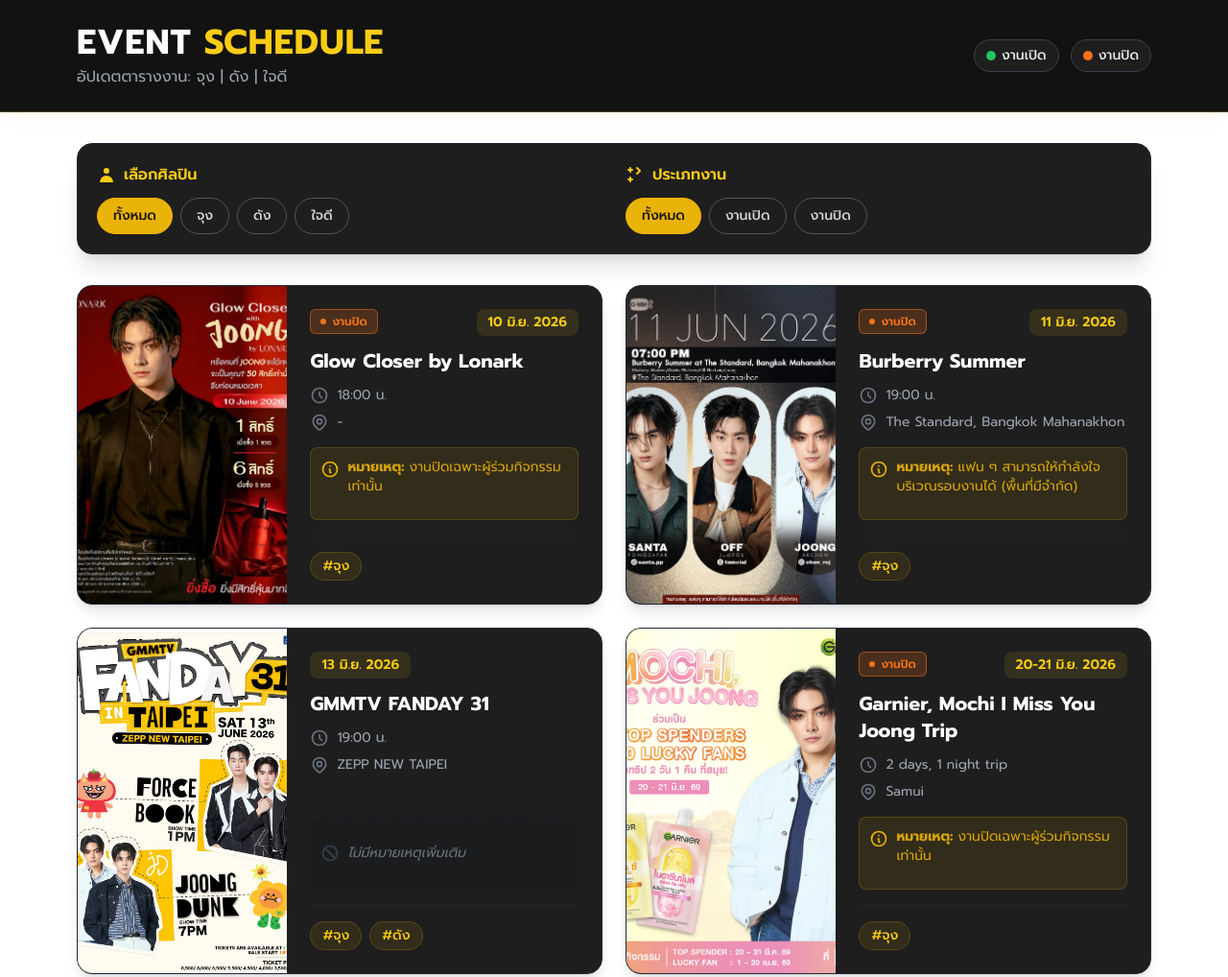
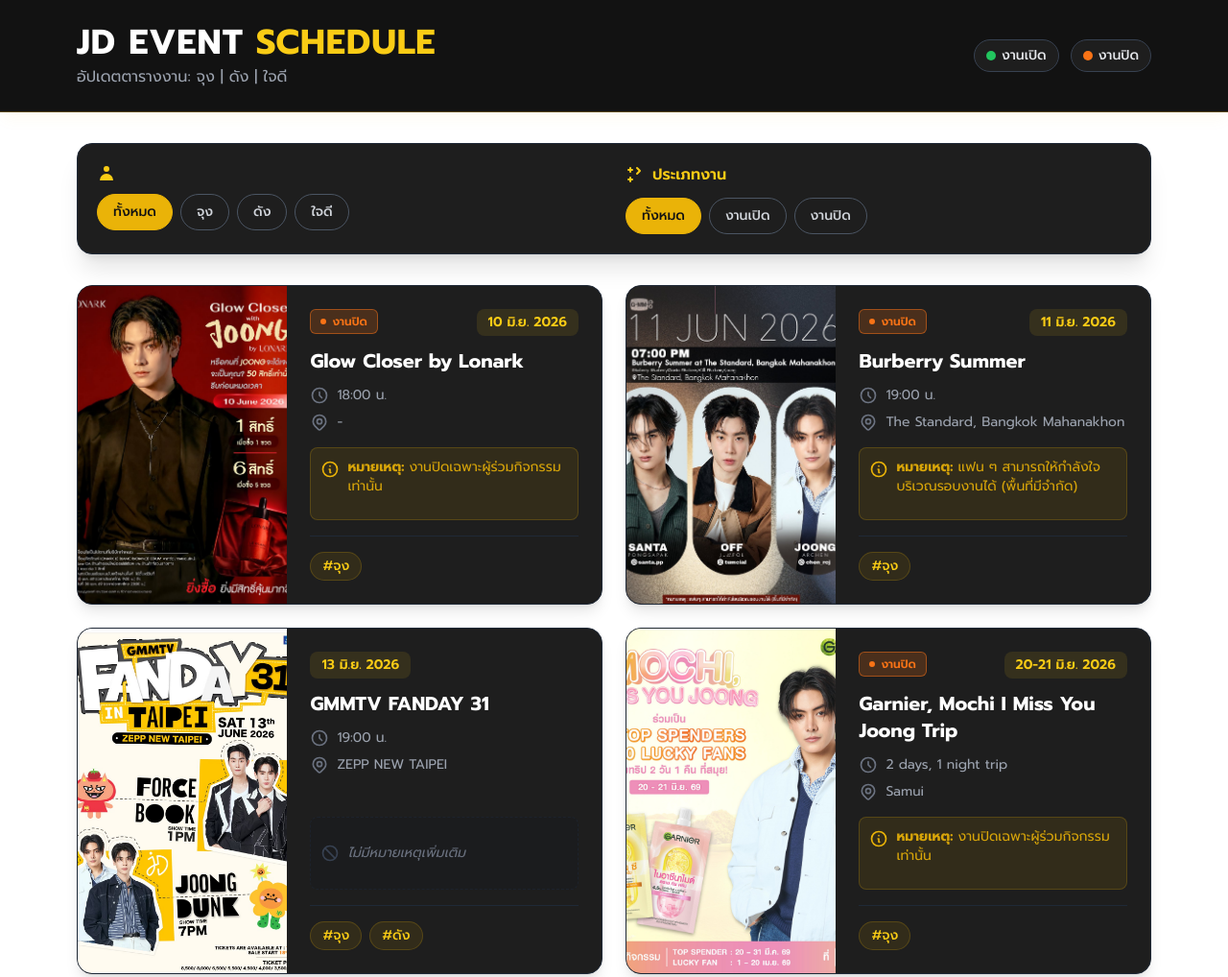
Before and after one commit to jd-1001/JDfamily-schedule, a plain HTML site: page index.html in a window 1280 px wide. Shown: the top 1018 px of the page at 96% size. Drawn offline with nearby package versions, Linux system fonts and the light colour scheme.

Commit message:
Update index.html

```diff
--- a/index.html
+++ b/index.html
@@ -64,7 +64,7 @@
         <div class="max-w-6xl mx-auto px-4 py-6 flex flex-col md:flex-row justify-between items-center gap-4">
             <div class="text-center md:text-left">
                 <h1 class="text-3xl md:text-4xl font-bold tracking-wide">
-                    <span class="text-white">EVENT</span>
+                    <span class="text-white">JD EVENT</span>
                     <span class="text-yellow-400">SCHEDULE</span>
                 </h1>
                 <p class="text-gray-400 mt-1 text-sm md:text-base">อัปเดตตารางงาน: จุง | ดัง | ใจดี</p>
@@ -93,7 +93,7 @@
                         <svg xmlns="http://www.w3.org/2000/svg" class="h-5 w-5" viewBox="0 0 20 20" fill="currentColor">
                             <path fill-rule="evenodd" d="M10 9a3 3 0 100-6 3 3 0 000 6zm-7 9a7 7 0 1114 0H3z" clip-rule="evenodd" />
                         </svg>
-                        เลือกศิลปิน
+                        <!-- Text : เลือกศิลปิน -->
                     </h3>
                     <div class="flex flex-wrap gap-2" id="artist-filters">
                         <button onclick="setArtistFilter('All')" class="filter-btn active px-4 py-2 rounded-full text-sm font-medium transition-all duration-300 border border-yellow-500 bg-yellow-500 text-black hover:bg-yellow-400">ทั้งหมด</button>
```
